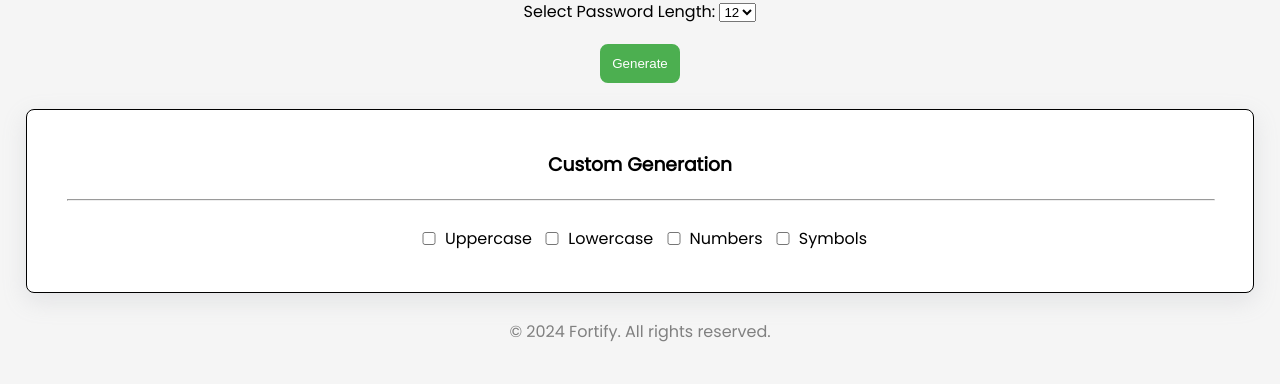
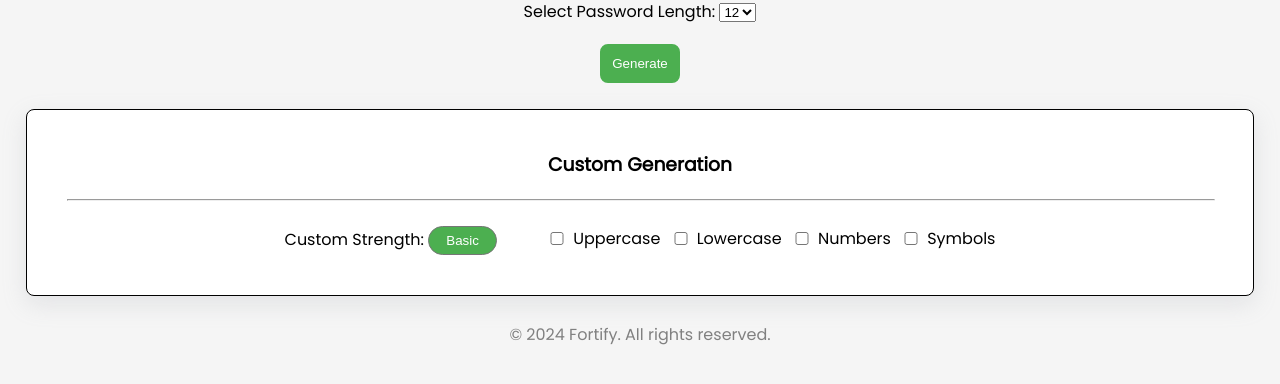
Before and after one commit to xaviermontane/fortify, a Flask app: page /generate in a window 1280 px wide. Shown: the part 199-583 px from the top of the page. Run offline with Flask 3, Linux system fonts and the light colour scheme.

Commit message:
feat(generate): added custom strength filter #wip

```diff
--- a/static/css/styles.css
+++ b/static/css/styles.css
@@ -133,6 +133,7 @@ button#generate {
     margin: 0;
     padding: 0;
     width: 32px;
+    cursor: pointer;
     display: block;
 }
 
@@ -141,6 +142,22 @@ button#generate {
     justify-content: space-between;
     align-items: center;
     margin: 0;
+}
+
+#custom-strength {
+    color: white;
+    background-color: #4CAF50;
+    margin-right: 40px;
+    appearance: none;
+    padding: 6px;
+    width: 6%;
+    text-align: center;
+    border-radius: 20px;
+}
+
+#custom-strength:hover, #custom-strength:focus {
+    cursor: pointer;
+    outline: none;
 }
 
 .password-container {
--- a/templates/generate.html
+++ b/templates/generate.html
@@ -23,6 +23,14 @@
     <h3>Custom Generation</h3>
     <hr><br>
     <div id="password-options">
+        <label for="custom-strength">Custom Strength: </label>
+        <select name="custom-strength" id="custom-strength">
+            <option value="trolling">Trolling</option>
+            <option value="weak">Weak</option>
+            <option value="basic" selected>Basic</option>
+            <option value="secure">Secure</option>
+            <option value="hax0r">Hax0r</option>
+        </select>
         <label><input type="checkbox">Uppercase</input></label>
         <label><input type="checkbox">Lowercase</input></label>
         <label><input type="checkbox">Numbers</input></label>
```
